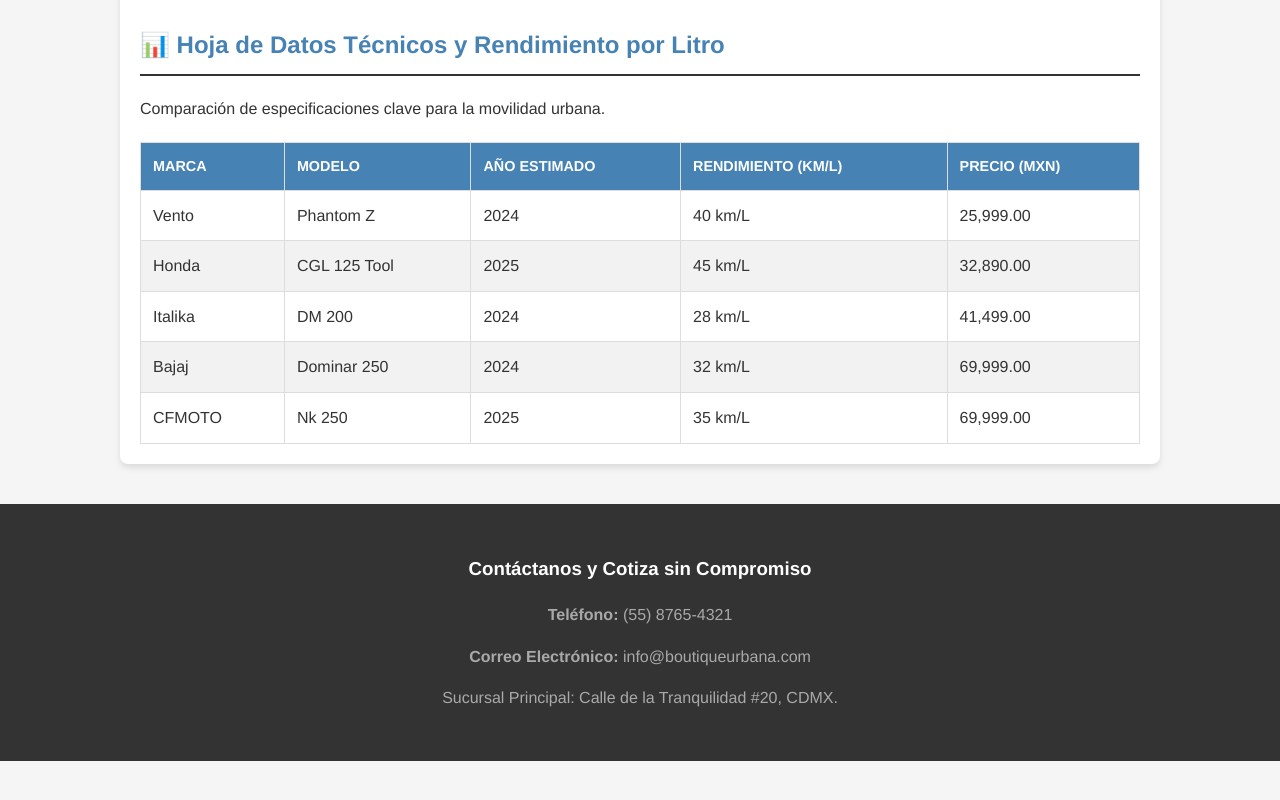
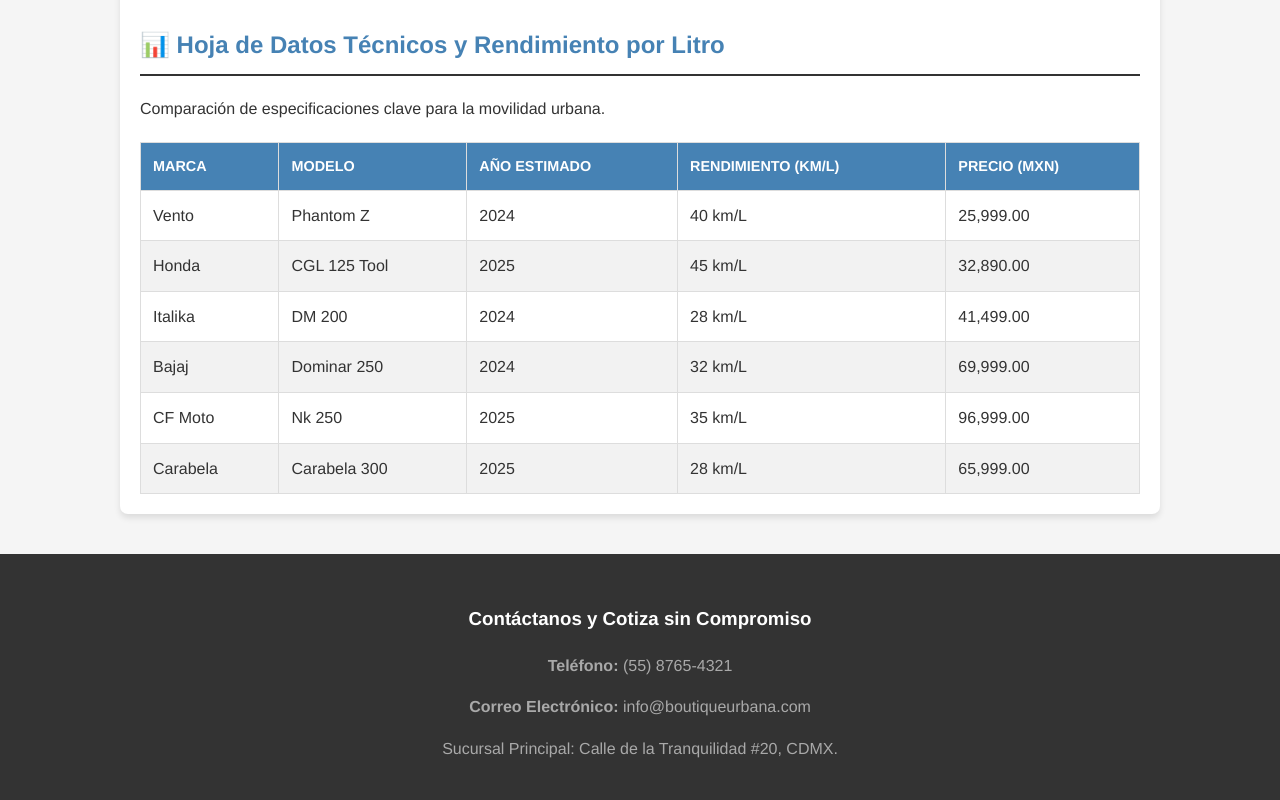
Before and after one commit to leandroehr13-pixel/Motos, a plain HTML site: page index.html in a window 1280 px wide. Shown: the part 1777-2577 px from the top of the page. Before the commit the page ends 2538 px from the top, so only its background shows below. Drawn offline with Linux system fonts and the light colour scheme.

Commit message:
Update index.html

```diff
--- a/index.html
+++ b/index.html
@@ -268,11 +268,18 @@
                     <td>69,999.00</td>
                 </tr>
                  <tr>
-                    <td>CFMOTO</td>
+                    <td>CF Moto</td>
                     <td>Nk 250</td>
                     <td>2025</td>
                     <td>35 km/L</td>
-                    <td>69,999.00</td>
+                    <td>96,999.00</td>
+                </tr>
+                <tr>
+                    <td>Carabela</td>
+                    <td>Carabela 300</td>
+                    <td>2025</td>
+                    <td>28 km/L</td>
+                    <td>65,999.00</td>
                 </tr>
             </tbody>
         </table>
```
